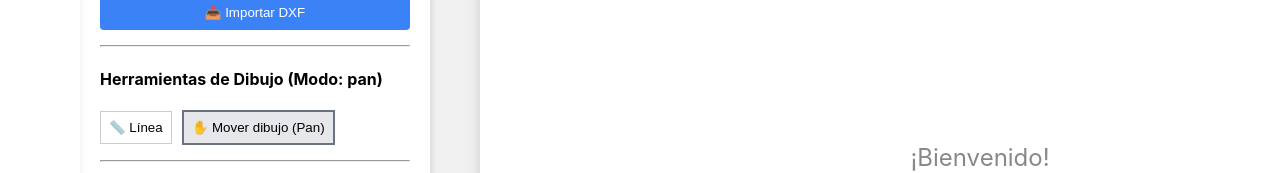
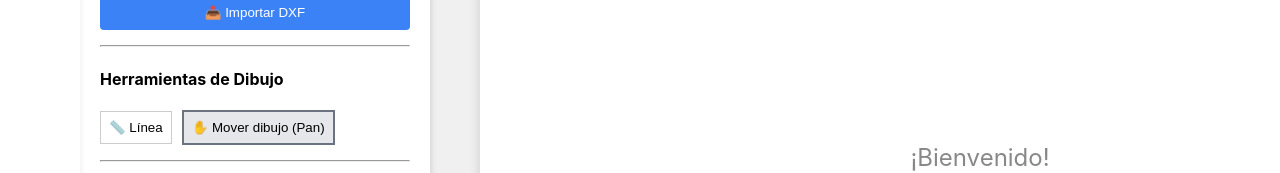
Before and after one commit to somerwest01/MylarProjection, a React (Vite) app: page / in a window 1280 px wide. Shown: the part 228-401 px from the top of the page. Built offline with nearby package versions, Linux system fonts and the light colour scheme; the HTML template or start-up script is replaced by a standard one; what dxf-parser would draw is missing.

Commit message:
Update MenuPanel.jsx

```diff
--- a/src/components/MenuPanel.jsx
+++ b/src/components/MenuPanel.jsx
@@ -62,7 +62,7 @@ function MenuPanel({ isOpen, activeMenu, onDxfFileSelect, onNewDrawing, setDrawi
         />
 {/* Sección de Herramientas de Edición */}
         <hr style={{ margin: '15px 0' }} />
-        <h4>Herramientas de Dibujo (Modo: {currentDrawingMode})</h4>
+        <h4>Herramientas de Dibujo</h4>
 
 {/* BOTÓN LÍNEA */}
 <button
```
